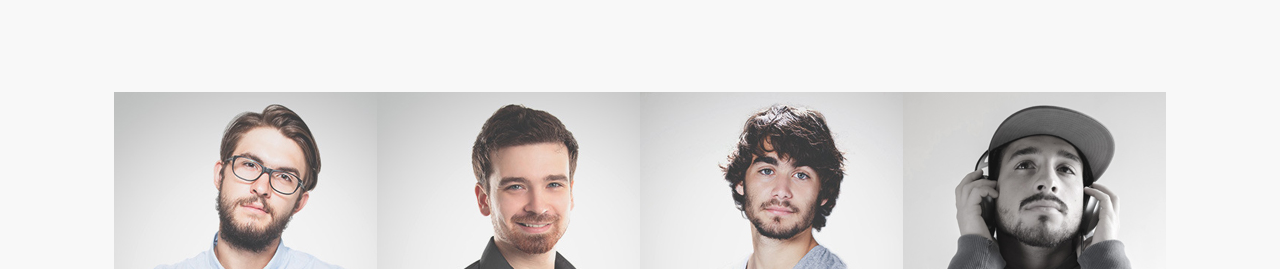
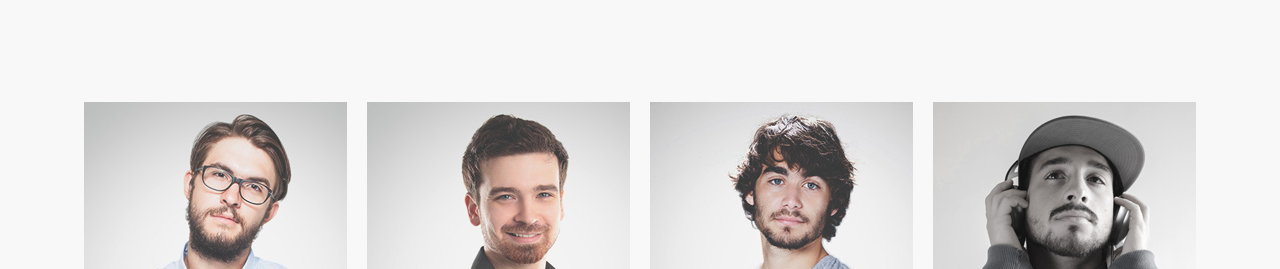
Before and after one commit to KsyuNan/startup, a plain HTML site: page index.html in a window 1280 px wide. Shown: the part 1889-2158 px from the top of the page. Drawn offline with nearby package versions, Linux system fonts and the light colour scheme.

Commit message:
Update style.css

```diff
--- a/style.css
+++ b/style.css
@@ -155,10 +155,13 @@ header {
    padding-bottom: 100px;
 }
 
+.team-box {
+  margin: 10px;
+}
+
 .team-title {
    margin-top: 20px;
    font-family: 'Asap', sans-serif;
-
 }
 
 .team-title h4 {
```
